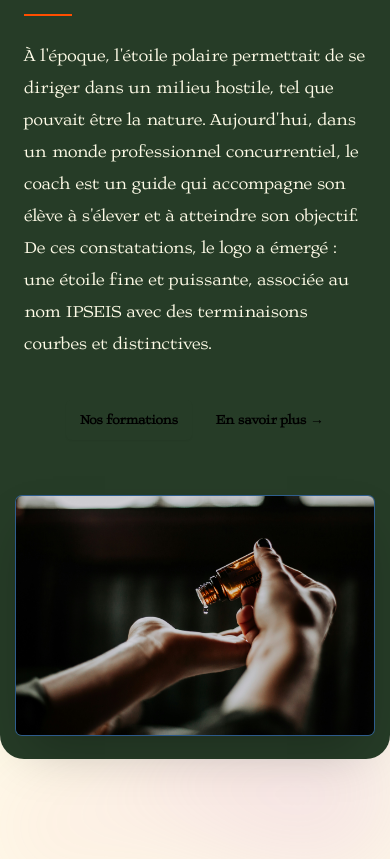
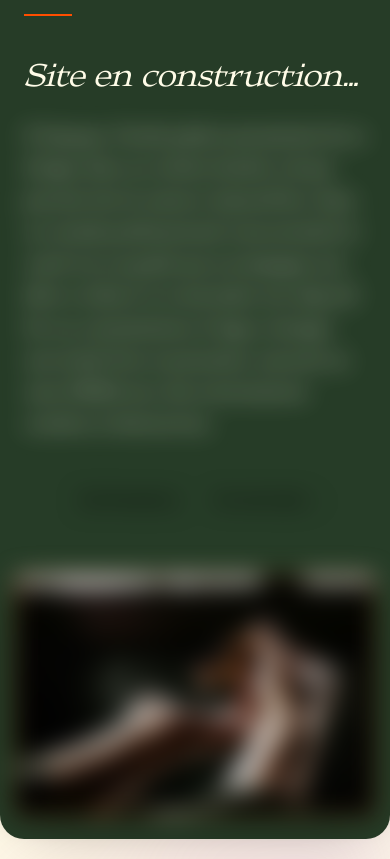
Before and after one commit to Jyok1m/ipseis, a Next.js app: page / in a window 390 px wide. Shown: the part 255-1114 px from the top of the page. Built offline with nearby package versions, Linux system fonts and the light colour scheme.

Commit message:
chore: added no select and static text for under construction text

```diff
--- a/src/app/a-propos/page.tsx
+++ b/src/app/a-propos/page.tsx
@@ -1,14 +1,23 @@
-import React from "react";
+"use client";
+
+import React, { useEffect } from "react";
+import { useRouter } from "next/navigation";
 import Image from "next/image";
 
-import { type Metadata } from "next";
+// import { type Metadata } from "next";
 
-export const metadata: Metadata = {
-	title: "About",
-	description: "I’m Spencer Sharp. I live in New York City, where I design the future.",
-};
+// export const metadata: Metadata = {
+// 	title: "About",
+// 	description: "I’m Spencer Sharp. I live in New York City, where I design the future.",
+// };
 
 export default function APropos() {
+	const router = useRouter();
+
+	useEffect(() => {
+		router.push("/");
+	}, []);
+
 	return (
 		<div className="bg-white py-8">
 			<div className="mx-auto max-w-7xl px-6 lg:px-8">
--- a/src/app/contact/page.tsx
+++ b/src/app/contact/page.tsx
@@ -1,7 +1,18 @@
+"use client";
+
+import React, { useEffect } from "react";
+import { useRouter } from "next/navigation";
+
 import SectionTitle from "@/components/global/SectionTitle";
 import ContactForm from "@/components/home/ContactForm";
 
 export default function Contact() {
+	const router = useRouter();
+
+	useEffect(() => {
+		router.push("/");
+	}, []);
+
 	return (
 		<div className="bg-white py-8">
 			<div className="mx-auto max-w-7xl px-6 lg:px-8">
--- a/src/app/formations/page.tsx
+++ b/src/app/formations/page.tsx
@@ -1,3 +1,7 @@
+"use client";
+
+import React, { useEffect } from "react";
+import { useRouter } from "next/navigation";
 import SectionTitle from "@/components/global/SectionTitle";
 import FormationCard from "@/components/formations/FormationCard";
 
@@ -13,6 +17,12 @@ const formations = [
 ];
 
 export default function Formations() {
+	const router = useRouter();
+
+	useEffect(() => {
+		router.push("/");
+	}, []);
+
 	return (
 		<div className="bg-white py-8">
 			<div className="mx-auto max-w-7xl px-6 lg:px-8">
--- a/src/app/layout.tsx
+++ b/src/app/layout.tsx
@@ -17,7 +17,7 @@ export default function RootLayout({
 }>) {
 	return (
 		<html lang="fr" className="font-serif ">
-			<body className="flex flex-col justify-between min-h-screen bg-support">
+			<body className="flex flex-col justify-between h-screen bg-support overflow-hidden">
 				<Header />
 				{children}
 				<Footer />
--- a/src/app/page.tsx
+++ b/src/app/page.tsx
@@ -27,7 +27,15 @@ const featuredLogos = [
 export default function Accueil() {
 	return (
 		<div>
-			<main className="isolate">
+			<main
+				className="isolate"
+				style={{
+					WebkitUserSelect: "none",
+					MozUserSelect: "none",
+					msUserSelect: "none",
+					userSelect: "none",
+				}}
+			>
 				{/* Hero section */}
 				<div className="relative pt-14 bg-univers rounded-b-3xl">
 					<div className="py-8">
@@ -35,15 +43,16 @@ export default function Accueil() {
 							<div className="mx-auto max-w-2xl">
 								<h1 className="text-4xl font-bold tracking-tight text-gray-900 sm:text-6xl text-cohesion">Vous êtes unique, nos formations aussi.</h1>
 								<div className="border border-cohesion my-2 w-12"></div>
+								<h1 className="mt-10 text-4xl font-medium italic tracking-tight text-gray-900 text-support">Site en construction...</h1>
 
-								<p className="mt-6 text-lg leading-8 text-support">
+								<p className="mt-6 text-lg leading-8 text-support blur-md">
 									À l&apos;époque, l&apos;étoile polaire permettait de se diriger dans un milieu hostile, tel que pouvait être la nature. Aujourd'hui,
 									dans un monde professionnel concurrentiel, le coach est un guide qui accompagne son élève à s'élever et à atteindre son objectif. De
 									ces constatations, le logo a émergé : une étoile fine et puissante, associée au nom IPSEIS avec des terminaisons courbes et
 									distinctives.
 								</p>
-								<div className="mt-10 flex items-center justify-center gap-x-6">
-									<Link
+								<div className="mt-10 flex items-center justify-center gap-x-6 blur-md">
+									{/* <Link
 										href="/formations"
 										className="rounded-md bg-indigo-600 px-3.5 py-2.5 text-sm font-semibold text-white shadow-sm hover:bg-indigo-500 focus-visible:outline focus-visible:outline-2 focus-visible:outline-offset-2 focus-visible:outline-indigo-600"
 									>
@@ -51,17 +60,24 @@ export default function Accueil() {
 									</Link>
 									<Link href="/a-propos" className="text-sm font-semibold leading-6 text-gray-900 hover:underline hover:underline-offset-4">
 										En savoir plus <span aria-hidden="true">→</span>
-									</Link>
+									</Link> */}
+
+									<span className="rounded-md bg-indigo-600 px-3.5 py-2.5 text-sm font-semibold text-white shadow-sm hover:bg-indigo-500 focus-visible:outline focus-visible:outline-2 focus-visible:outline-offset-2 focus-visible:outline-indigo-600">
+										Nos formations
+									</span>
+									<span className="text-sm font-semibold leading-6 text-gray-900 hover:underline hover:underline-offset-4">
+										En savoir plus <span aria-hidden="true">→</span>
+									</span>
 								</div>
 							</div>
-							<div className="mt-16 flow-root sm:mt-24">
+							<div className="mt-16 flow-root sm:mt-24 blur-md">
 								<div className="-m-2 rounded-xl bg-gray-900/5 lg:rounded-2xl">
 									<Image
 										src="/images/home-hero-image.jpg"
 										alt="Image de main avec une en train de verser de l'huile de massage dans l'autre"
 										width={2432}
 										height={1442}
-										className="rounded-md shadow-2xl ring-1 ring-gray-900/10"
+										className="rounded-md shadow-2xl ring-1 ring-cohesion"
 									/>
 								</div>
 							</div>
--- a/src/components/global/Header.tsx
+++ b/src/components/global/Header.tsx
@@ -6,8 +6,8 @@ import Link from "next/link";
 
 const navigation = [
 	{ name: "Accueil", href: "/" },
-	{ name: "Formations", href: "/formations" },
-	{ name: "À propos", href: "/a-propos" },
+	{ name: "Formations", href: "/" },
+	{ name: "À propos", href: "/" },
 ];
 
 const Header = () => {
```
